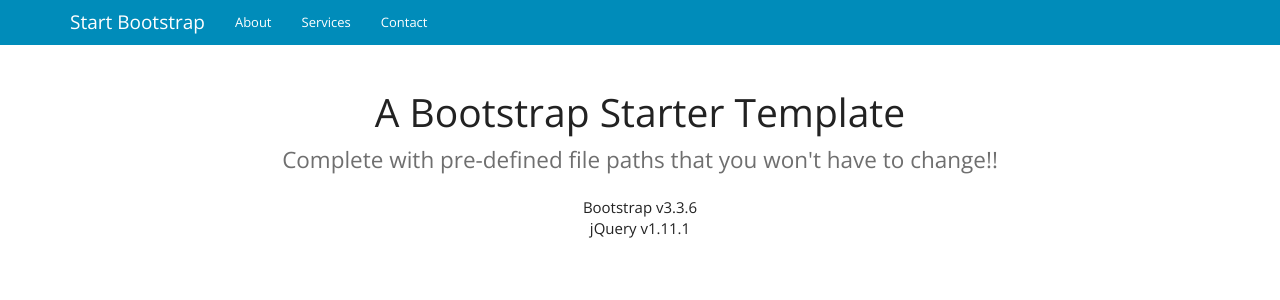
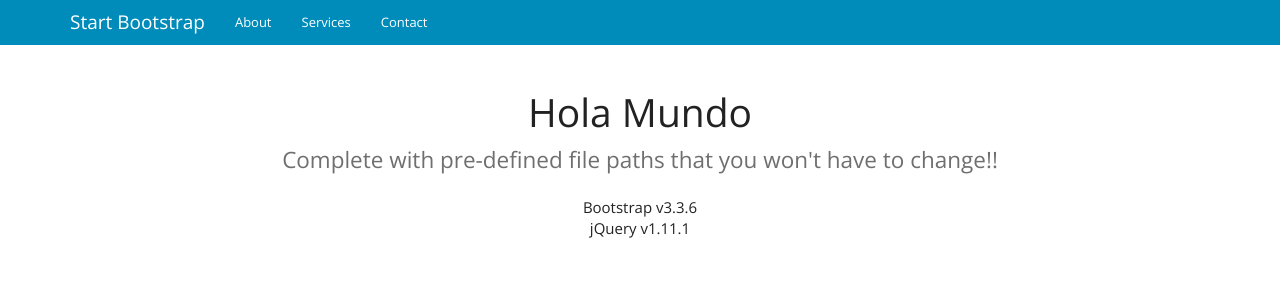
Before and after one commit to circuloux/mysite, a Jekyll site: the page built from index.html, in a window 1280 px wide. Shown: the top 300 px of the page. Built offline with Jekyll 4.4.1, drawn with Linux system fonts in a browser that asks for light colours; Markdown is read by kramdown in place of the engine named in the settings.

Commit message:
Cambio Título

```diff
--- a/index.html
+++ b/index.html
@@ -40,7 +40,7 @@ layout: default
 
         <div class="row">
             <div class="col-lg-12 text-center">
-                <h1>A Bootstrap Starter Template</h1>
+                <h1>Hola Mundo</h1>
                 <p class="lead">Complete with pre-defined file paths that you won't have to change!!</p>
                 <ul class="list-unstyled">
                     <li>Bootstrap v3.3.6</li>
```
